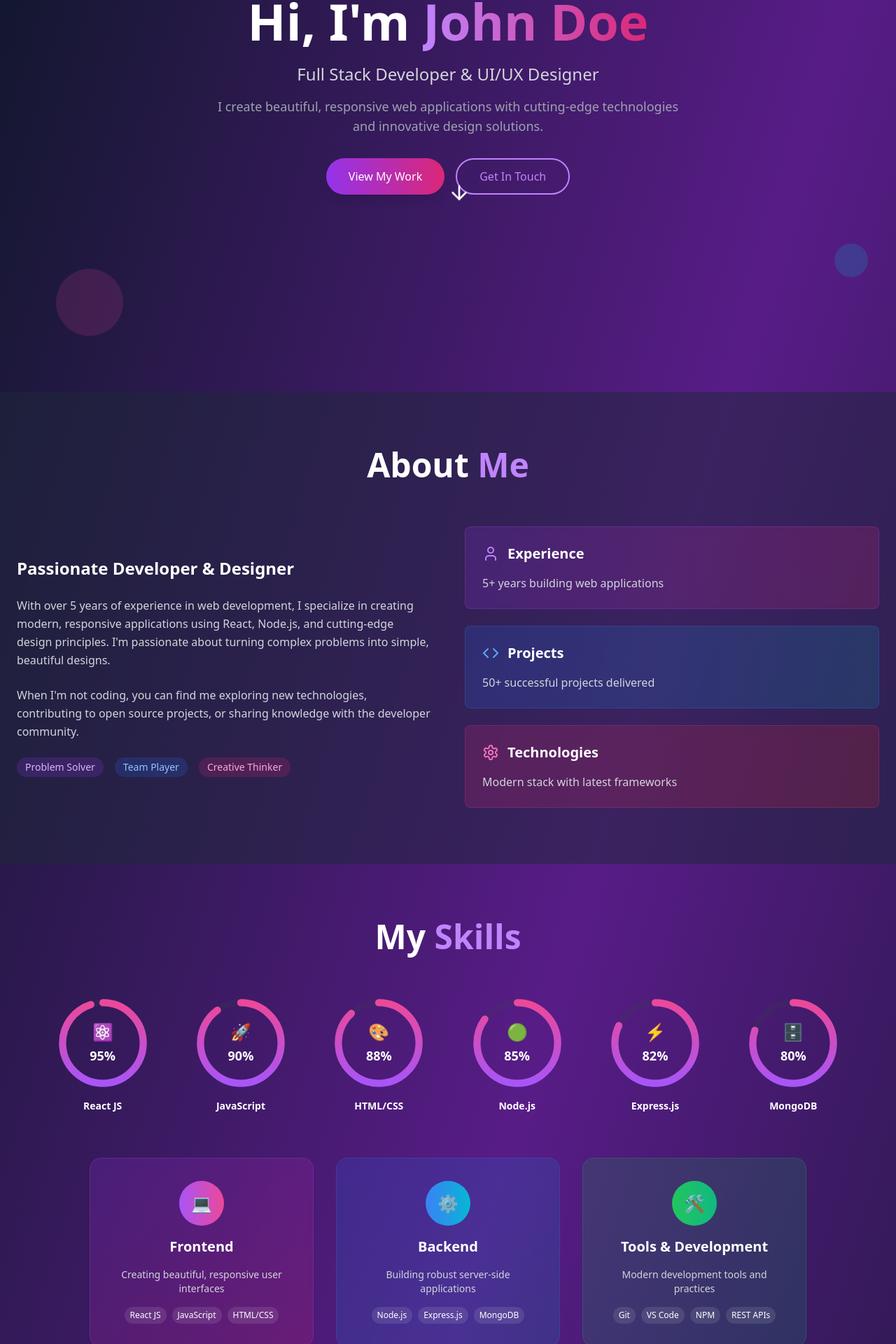
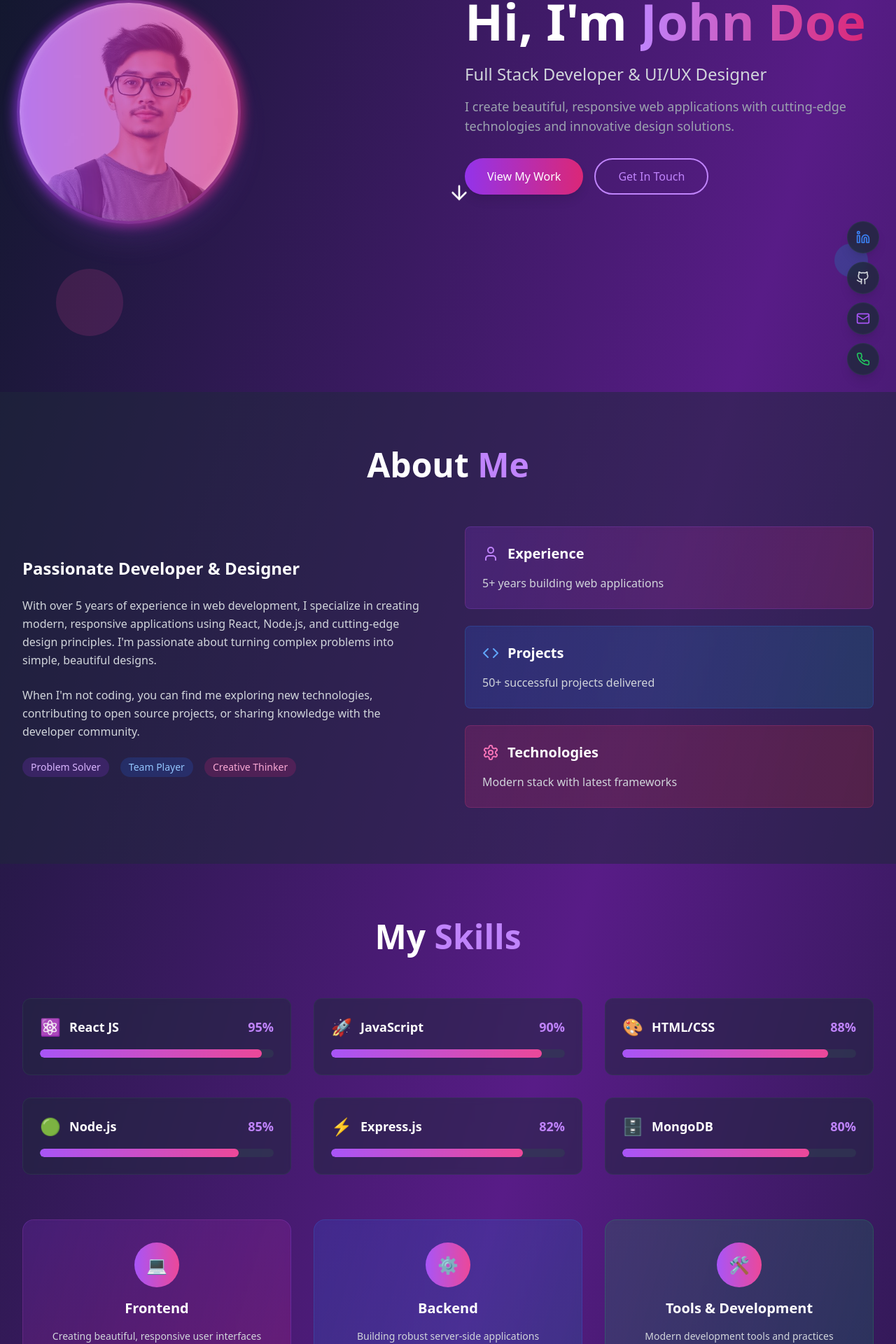
Before and after one commit to jagadeeshjk087/responsive-ux-portal, a React (Vite) app: page / in a window 1280 px wide. Shown: the part 240-2160 px from the top of the page at 70% size. Built offline with nearby package versions, Linux system fonts and the light colour scheme.

Commit message:
Refactor: Update website with new features

```diff
--- a/src/components/About.tsx
+++ b/src/components/About.tsx
@@ -25,7 +25,7 @@ const About = () => {
 
   return (
     <section ref={sectionRef} id="about" className="py-20 bg-slate-800/50">
-      <div className="container mx-auto px-6">
+      <div className="w-full max-w-7xl mx-auto px-6 lg:px-8">
         <div className={`transition-all duration-1000 ${
           isVisible ? 'opacity-100 translate-y-0' : 'opacity-0 translate-y-10'
         }`}>
--- a/src/components/Contact.tsx
+++ b/src/components/Contact.tsx
@@ -39,8 +39,18 @@ const Contact = () => {
     e.preventDefault();
     setIsSubmitting(true);
 
-    // Simulate form submission
+    // Frontend email functionality using mailto
     try {
+      const subject = encodeURIComponent(`Contact from ${formData.name}`);
+      const body = encodeURIComponent(
+        `Name: ${formData.name}\nEmail: ${formData.email}\n\nMessage:\n${formData.message}`
+      );
+      const mailtoUrl = `mailto:john.doe@example.com?subject=${subject}&body=${body}`;
+
+      // Open email client
+      window.location.href = mailtoUrl;
+
+      // Simulate processing time
       await new Promise(resolve => setTimeout(resolve, 1000));
       setSubmitStatus('success');
       setFormData({ name: '', email: '', message: '' });
@@ -54,7 +64,7 @@ const Contact = () => {
 
   return (
     <section ref={sectionRef} id="contact" className="py-20">
-      <div className="container mx-auto px-6">
+      <div className="w-full max-w-7xl mx-auto px-6 lg:px-8">
         <div className={`transition-all duration-1000 ${
           isVisible ? 'opacity-100 translate-y-0' : 'opacity-0 translate-y-10'
         }`}>
@@ -171,10 +181,10 @@ const Contact = () => {
                 </button>
 
                 {submitStatus === 'success' && (
-                  <p className="text-green-400 text-center">Message sent successfully!</p>
+                  <p className="text-green-400 text-center">Email client opened! Message will be sent from your email app.</p>
                 )}
                 {submitStatus === 'error' && (
-                  <p className="text-red-400 text-center">Failed to send message. Please try again.</p>
+                  <p className="text-red-400 text-center">Unable to open email client. Please send manually to john.doe@example.com</p>
                 )}
               </div>
             </form>
--- a/src/components/Footer.tsx
+++ b/src/components/Footer.tsx
@@ -7,7 +7,7 @@ const Footer = () => {
 
   return (
     <footer className="bg-slate-900/80 border-t border-slate-700/50 py-12">
-      <div className="container mx-auto px-6">
+      <div className="w-full max-w-7xl mx-auto px-6 lg:px-8">
         <div className="grid md:grid-cols-3 gap-8 items-center">
           <div className="text-center md:text-left">
             <div className="text-2xl font-bold text-white mb-2">
--- a/src/components/Header.tsx
+++ b/src/components/Header.tsx
@@ -35,7 +35,7 @@ const Header = () => {
     <header className={`fixed top-0 w-full z-50 transition-all duration-300 ${
       isScrolled ? 'bg-slate-900/95 backdrop-blur-sm shadow-lg' : 'bg-transparent'
     }`}>
-      <nav className="container mx-auto px-6 py-4">
+      <nav className="w-full max-w-7xl mx-auto px-6 lg:px-8 py-4">
         <div className="flex items-center justify-between">
           <div className="text-2xl font-bold text-white">
             <span className="text-purple-400">Port</span>folio
@@ -73,7 +73,7 @@ const Header = () => {
 
         {/* Mobile Menu */}
         {isMobileMenuOpen && (
-          <div className="md:hidden mt-4 py-4 bg-slate-800/95 rounded-lg backdrop-blur-sm">
+          <div className="md:hidden mt-4 py-4 bg-slate-800/95 rounded-lg backdrop-blur-sm mx-6">
             {['home', 'about', 'skills', 'projects', 'contact'].map((item) => (
               <button
                 key={item}
--- a/src/components/Hero.tsx
+++ b/src/components/Hero.tsx
@@ -1,6 +1,7 @@
 
 import React, { useEffect, useState } from 'react';
 import { ArrowDown } from 'lucide-react';
+import profilePicture from '../assets/profile-picture.jpg';
 
 const Hero = () => {
   const [isVisible, setIsVisible] = useState(false);
@@ -26,11 +27,27 @@ const Hero = () => {
         <div className="absolute bottom-40 right-10 w-12 h-12 bg-cyan-500/20 rounded-full animate-bounce"></div>
       </div>
 
-      <div className="container mx-auto px-6 text-center relative z-10">
-        <div className={`transition-all duration-1000 ${
+      <div className="w-full max-w-7xl mx-auto px-6 relative z-10">
+        <div className={`grid lg:grid-cols-2 gap-12 items-center transition-all duration-1000 ${
           isVisible ? 'opacity-100 translate-y-0' : 'opacity-0 translate-y-10'
         }`}>
-          <h1 className="text-5xl md:text-7xl font-bold text-white mb-6">
+          {/* Profile Picture */}
+          <div className="flex justify-center lg:justify-start order-1 lg:order-1">
+            <div className="relative">
+              <div className="w-64 h-64 md:w-80 md:h-80 rounded-full overflow-hidden border-4 border-purple-400/30 shadow-2xl shadow-purple-500/20">
+                <img
+                  src={profilePicture}
+                  alt="John Doe - Profile Picture"
+                  className="w-full h-full object-cover"
+                />
+              </div>
+              <div className="absolute -inset-1 bg-gradient-to-r from-purple-600 to-pink-600 rounded-full opacity-75 blur animate-pulse"></div>
+            </div>
+          </div>
+
+          {/* Content */}
+          <div className="text-center lg:text-left order-2 lg:order-2">
+            <h1 className="text-4xl md:text-6xl lg:text-7xl font-bold text-white mb-6">
               Hi, I'm{' '}
               <span className="text-transparent bg-clip-text bg-gradient-to-r from-purple-400 to-pink-600">
                 John Doe
@@ -39,12 +56,12 @@ const Hero = () => {
             <p className="text-xl md:text-2xl text-gray-300 mb-4">
               Full Stack Developer & UI/UX Designer
             </p>
-          <p className="text-lg text-gray-400 mb-8 max-w-2xl mx-auto">
+            <p className="text-lg text-gray-400 mb-8">
               I create beautiful, responsive web applications with cutting-edge technologies
               and innovative design solutions.
             </p>
 
-          <div className="flex flex-col sm:flex-row gap-4 justify-center mb-12">
+            <div className="flex flex-col sm:flex-row gap-4 justify-center lg:justify-start mb-12">
               <button
                 onClick={() => scrollToSection('projects')}
                 className="bg-gradient-to-r from-purple-600 to-pink-600 text-white px-8 py-3 rounded-full hover:from-purple-700 hover:to-pink-700 transition-all duration-300 transform hover:scale-105 shadow-lg"
@@ -57,6 +74,7 @@ const Hero = () => {
               >
                 Get In Touch
               </button>
+            </div>
           </div>
         </div>
 
--- a/src/components/Projects.tsx
+++ b/src/components/Projects.tsx
@@ -56,7 +56,7 @@ const Projects = () => {
 
   return (
     <section ref={sectionRef} id="projects" className="py-20 bg-slate-800/50">
-      <div className="container mx-auto px-6">
+      <div className="w-full max-w-7xl mx-auto px-6 lg:px-8">
         <div className={`transition-all duration-1000 ${
           isVisible ? 'opacity-100 translate-y-0' : 'opacity-0 translate-y-10'
         }`}>
--- a/src/components/Skills.tsx
+++ b/src/components/Skills.tsx
@@ -2,16 +2,42 @@ import React, { useEffect, useRef, useState } from 'react';
 
 const Skills = () => {
   const [isVisible, setIsVisible] = useState(false);
-  const [animatedBars, setAnimatedBars] = useState<Record<string, boolean>>({});
   const sectionRef = useRef<HTMLDivElement>(null);
 
   const skills = [
-    { name: 'React JS', level: 95, color: 'from-blue-500 to-cyan-500', icon: '⚛️' },
-    { name: 'JavaScript', level: 90, color: 'from-yellow-500 to-orange-500', icon: '🚀' },
-    { name: 'HTML/CSS', level: 88, color: 'from-orange-500 to-red-500', icon: '🎨' },
-    { name: 'Node.js', level: 85, color: 'from-green-500 to-emerald-500', icon: '🟢' },
-    { name: 'Express.js', level: 82, color: 'from-purple-500 to-pink-500', icon: '⚡' },
-    { name: 'MongoDB', level: 80, color: 'from-indigo-500 to-purple-500', icon: '🗄️' },
+    { name: 'React JS', level: 95, icon: '⚛️' },
+    { name: 'JavaScript', level: 90, icon: '🚀' },
+    { name: 'HTML/CSS', level: 88, icon: '🎨' },
+    { name: 'Node.js', level: 85, icon: '🟢' },
+    { name: 'Express.js', level: 82, icon: '⚡' },
+    { name: 'MongoDB', level: 80, icon: '🗄️' },
+  ];
+
+  const categories = [
+    {
+      title: 'Frontend',
+      icon: '💻',
+      description: 'Creating beautiful, responsive user interfaces',
+      techs: ['React JS', 'JavaScript', 'HTML/CSS'],
+      gradient: 'from-purple-600/20 to-pink-600/20',
+      border: 'border-purple-500/20 hover:border-purple-400/40'
+    },
+    {
+      title: 'Backend',
+      icon: '⚙️',
+      description: 'Building robust server-side applications',
+      techs: ['Node.js', 'Express.js', 'MongoDB'],
+      gradient: 'from-blue-600/20 to-cyan-600/20',
+      border: 'border-blue-500/20 hover:border-blue-400/40'
+    },
+    {
+      title: 'Tools & Development',
+      icon: '🛠️',
+      description: 'Modern development tools and practices',
+      techs: ['Git', 'VS Code', 'NPM', 'REST APIs'],
+      gradient: 'from-green-600/20 to-emerald-600/20',
+      border: 'border-green-500/20 hover:border-green-400/40'
+    }
   ];
 
   useEffect(() => {
@@ -19,12 +45,6 @@ const Skills = () => {
       ([entry]) => {
         if (entry.isIntersecting) {
           setIsVisible(true);
-          // Animate bars with staggered timing
-          skills.forEach((skill, index) => {
-            setTimeout(() => {
-              setAnimatedBars(prev => ({ ...prev, [skill.name]: true }));
-            }, index * 200);
-          });
         }
       },
       { threshold: 0.3 }
@@ -37,56 +57,9 @@ const Skills = () => {
     return () => observer.disconnect();
   }, []);
 
-  const CircularProgress = ({ skill, isAnimated }: { skill: typeof skills[0], isAnimated: boolean }) => {
-    const circumference = 2 * Math.PI * 45;
-    const strokeDasharray = circumference;
-    const strokeDashoffset = isAnimated ? circumference - (skill.level / 100) * circumference : circumference;
-
-    return (
-      <div className="relative w-32 h-32 mx-auto mb-4">
-        <svg className="w-32 h-32 transform -rotate-90" viewBox="0 0 100 100">
-          {/* Background circle */}
-          <circle
-            cx="50"
-            cy="50"
-            r="45"
-            stroke="#374151"
-            strokeWidth="8"
-            fill="transparent"
-            className="opacity-20"
-          />
-          {/* Progress circle */}
-          <circle
-            cx="50"
-            cy="50"
-            r="45"
-            stroke="url(#gradient)"
-            strokeWidth="8"
-            fill="transparent"
-            strokeDasharray={strokeDasharray}
-            strokeDashoffset={strokeDashoffset}
-            strokeLinecap="round"
-            className="transition-all duration-1000 ease-out"
-          />
-          <defs>
-            <linearGradient id="gradient" x1="0%" y1="0%" x2="100%" y2="0%">
-              <stop offset="0%" className="text-purple-500" stopColor="currentColor" />
-              <stop offset="100%" className="text-pink-500" stopColor="currentColor" />
-            </linearGradient>
-          </defs>
-        </svg>
-        {/* Center content */}
-        <div className="absolute inset-0 flex flex-col items-center justify-center">
-          <span className="text-2xl mb-1">{skill.icon}</span>
-          <span className="text-white font-bold text-lg">{skill.level}%</span>
-        </div>
-      </div>
-    );
-  };
-
   return (
     <section ref={sectionRef} id="skills" className="py-20">
-      <div className="container mx-auto px-6">
+      <div className="w-full max-w-7xl mx-auto px-6 lg:px-8">
         <div className={`transition-all duration-1000 ${
           isVisible ? 'opacity-100 translate-y-0' : 'opacity-0 translate-y-10'
         }`}>
@@ -94,33 +67,53 @@ const Skills = () => {
             My <span className="text-purple-400">Skills</span>
           </h2>
 
-          {/* Circular Progress Skills */}
-          <div className="grid grid-cols-2 md:grid-cols-3 lg:grid-cols-6 gap-8 max-w-6xl mx-auto mb-16">
+          {/* Skills Bar Chart Style */}
+          <div className="grid md:grid-cols-2 lg:grid-cols-3 gap-8 mb-16">
             {skills.map((skill, index) => (
               <div
                 key={skill.name}
-                className={`text-center transform transition-all duration-700 ${
+                className={`bg-slate-800/50 p-6 rounded-xl border border-slate-700/50 backdrop-blur-sm transition-all duration-700 hover:border-purple-400/50 ${
                   isVisible ? 'opacity-100 translate-y-0' : 'opacity-0 translate-y-10'
                 }`}
                 style={{ transitionDelay: `${index * 100}ms` }}
               >
-                <CircularProgress skill={skill} isAnimated={animatedBars[skill.name]} />
-                <h3 className="text-white font-semibold text-sm">{skill.name}</h3>
+                <div className="flex items-center mb-4">
+                  <span className="text-2xl mr-3">{skill.icon}</span>
+                  <h3 className="text-white font-semibold text-lg">{skill.name}</h3>
+                  <span className="ml-auto text-purple-400 font-bold text-lg">{skill.level}%</span>
+                </div>
+
+                <div className="w-full bg-slate-700/50 rounded-full h-3 overflow-hidden">
+                  <div
+                    className="h-full bg-gradient-to-r from-purple-500 to-pink-500 rounded-full transition-all duration-1000 ease-out"
+                    style={{
+                      width: isVisible ? `${skill.level}%` : '0%',
+                      transitionDelay: `${index * 150}ms`
+                    }}
+                  ></div>
+                </div>
               </div>
             ))}
           </div>
 
           {/* Skills Categories */}
-          <div className="grid md:grid-cols-3 gap-8 max-w-5xl mx-auto mb-16">
-            <div className="bg-gradient-to-br from-purple-600/20 to-pink-600/20 p-8 rounded-2xl backdrop-blur-sm border border-purple-500/20 hover:border-purple-400/40 transition-all duration-300 transform hover:scale-105">
+          <div className="grid md:grid-cols-3 gap-8 mb-16">
+            {categories.map((category, index) => (
+              <div
+                key={category.title}
+                className={`bg-gradient-to-br ${category.gradient} p-8 rounded-2xl backdrop-blur-sm border ${category.border} transition-all duration-300 transform hover:scale-105 ${
+                  isVisible ? 'opacity-100 translate-y-0' : 'opacity-0 translate-y-10'
+                }`}
+                style={{ transitionDelay: `${index * 200}ms` }}
+              >
                 <div className="text-center">
                   <div className="w-16 h-16 bg-gradient-to-r from-purple-500 to-pink-500 rounded-full flex items-center justify-center mx-auto mb-4">
-                  <span className="text-2xl">💻</span>
+                    <span className="text-2xl">{category.icon}</span>
                   </div>
-                <h3 className="text-xl font-bold text-white mb-4">Frontend</h3>
-                <p className="text-gray-300 text-sm mb-4">Creating beautiful, responsive user interfaces</p>
+                  <h3 className="text-xl font-bold text-white mb-4">{category.title}</h3>
+                  <p className="text-gray-300 text-sm mb-4">{category.description}</p>
                   <div className="flex flex-wrap gap-2 justify-center">
-                  {['React JS', 'JavaScript', 'HTML/CSS'].map((tech) => (
+                    {category.techs.map((tech) => (
                       <span key={tech} className="bg-white/10 text-white px-2 py-1 rounded-full text-xs">
                         {tech}
                       </span>
@@ -128,43 +121,10 @@ const Skills = () => {
                   </div>
                 </div>
               </div>
-
-            <div className="bg-gradient-to-br from-blue-600/20 to-cyan-600/20 p-8 rounded-2xl backdrop-blur-sm border border-blue-500/20 hover:border-blue-400/40 transition-all duration-300 transform hover:scale-105">
-              <div className="text-center">
-                <div className="w-16 h-16 bg-gradient-to-r from-blue-500 to-cyan-500 rounded-full flex items-center justify-center mx-auto mb-4">
-                  <span className="text-2xl">⚙️</span>
-                </div>
-                <h3 className="text-xl font-bold text-white mb-4">Backend</h3>
-                <p className="text-gray-300 text-sm mb-4">Building robust server-side applications</p>
-                <div className="flex flex-wrap gap-2 justify-center">
-                  {['Node.js', 'Express.js', 'MongoDB'].map((tech) => (
-                    <span key={tech} className="bg-white/10 text-white px-2 py-1 rounded-full text-xs">
-                      {tech}
-                    </span>
             ))}
           </div>
-              </div>
-            </div>
 
-            <div className="bg-gradient-to-br from-green-600/20 to-emerald-600/20 p-8 rounded-2xl backdrop-blur-sm border border-green-500/20 hover:border-green-400/40 transition-all duration-300 transform hover:scale-105">
-              <div className="text-center">
-                <div className="w-16 h-16 bg-gradient-to-r from-green-500 to-emerald-500 rounded-full flex items-center justify-center mx-auto mb-4">
-                  <span className="text-2xl">🛠️</span>
-                </div>
-                <h3 className="text-xl font-bold text-white mb-4">Tools & Development</h3>
-                <p className="text-gray-300 text-sm mb-4">Modern development tools and practices</p>
-                <div className="flex flex-wrap gap-2 justify-center">
-                  {['Git', 'VS Code', 'NPM', 'REST APIs'].map((tech) => (
-                    <span key={tech} className="bg-white/10 text-white px-2 py-1 rounded-full text-xs">
-                      {tech}
-                    </span>
-                  ))}
-                </div>
-              </div>
-            </div>
-          </div>
-
-          {/* Additional Technologies */}
+          {/* Technologies Tags */}
           <div className="text-center">
             <h3 className="text-2xl font-semibold text-white mb-8">Technologies I Work With</h3>
             <div className="flex flex-wrap justify-center gap-3">
--- /dev/null
+++ b/src/components/SocialIcons.tsx
@@ -0,0 +1,53 @@
+import React from 'react';
+import { Github, Linkedin, Mail, Phone } from 'lucide-react';
+
+const SocialIcons = () => {
+  const socialLinks = [
+    {
+      name: 'LinkedIn',
+      icon: Linkedin,
+      url: 'https://linkedin.com/in/johndoe',
+      color: 'text-blue-500 hover:text-blue-400'
+    },
+    {
+      name: 'GitHub',
+      icon: Github,
+      url: 'https://github.com/johndoe',
+      color: 'text-gray-300 hover:text-white'
+    },
+    {
+      name: 'Email',
+      icon: Mail,
+      url: 'mailto:john.doe@example.com',
+      color: 'text-purple-500 hover:text-purple-400'
+    },
+    {
+      name: 'Phone',
+      icon: Phone,
+      url: 'tel:+15551234567',
+      color: 'text-green-500 hover:text-green-400'
+    }
+  ];
+
+  return (
+    <div className="fixed right-6 bottom-6 z-40 flex flex-col space-y-3">
+      {socialLinks.map((social) => {
+        const IconComponent = social.icon;
+        return (
+          <a
+            key={social.name}
+            href={social.url}
+            target="_blank"
+            rel="noopener noreferrer"
+            className={`${social.color} bg-slate-800/80 backdrop-blur-sm p-3 rounded-full shadow-lg border border-slate-700/50 transition-all duration-300 hover:scale-110 hover:shadow-xl group`}
+            title={social.name}
+          >
+            <IconComponent size={20} />
+          </a>
+        );
+      })}
+    </div>
+  );
+};
+
+export default SocialIcons;
--- a/src/pages/Index.tsx
+++ b/src/pages/Index.tsx
@@ -7,6 +7,7 @@ import Skills from '../components/Skills';
 import Projects from '../components/Projects';
 import Contact from '../components/Contact';
 import Footer from '../components/Footer';
+import SocialIcons from '../components/SocialIcons';
 
 const Index = () => {
   return (
@@ -18,6 +19,7 @@ const Index = () => {
       <Projects />
       <Contact />
       <Footer />
+      <SocialIcons />
     </div>
   );
 };
```
Also changed, not shown: src/assets/profile-picture.jpg (added). Lines whose indentation alone changed are shown as unchanged.
